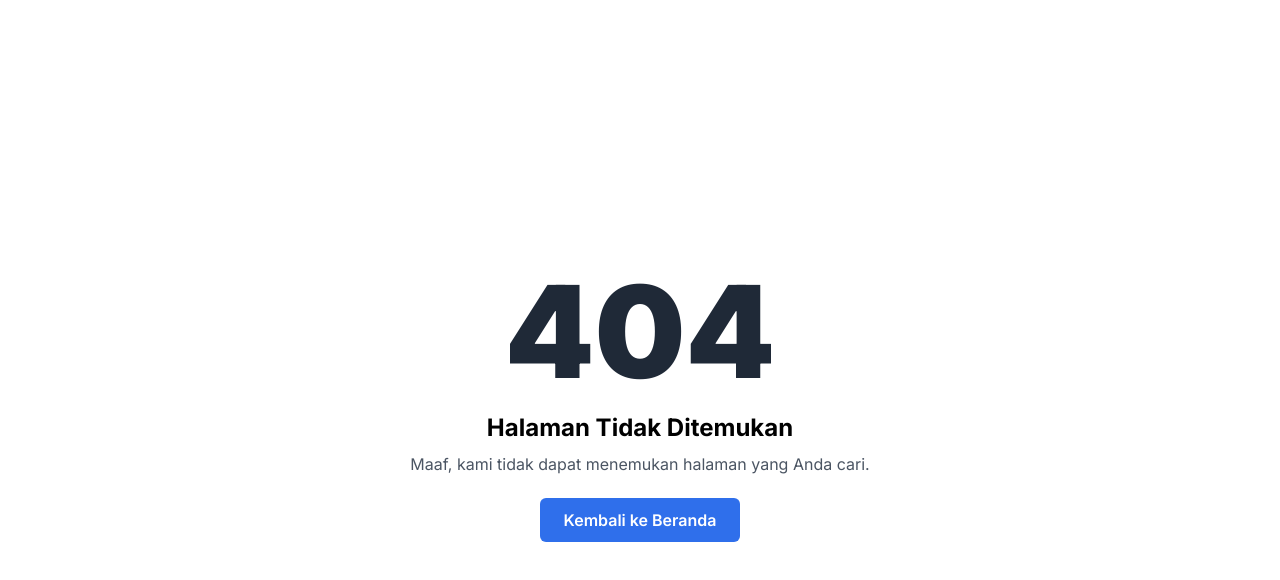
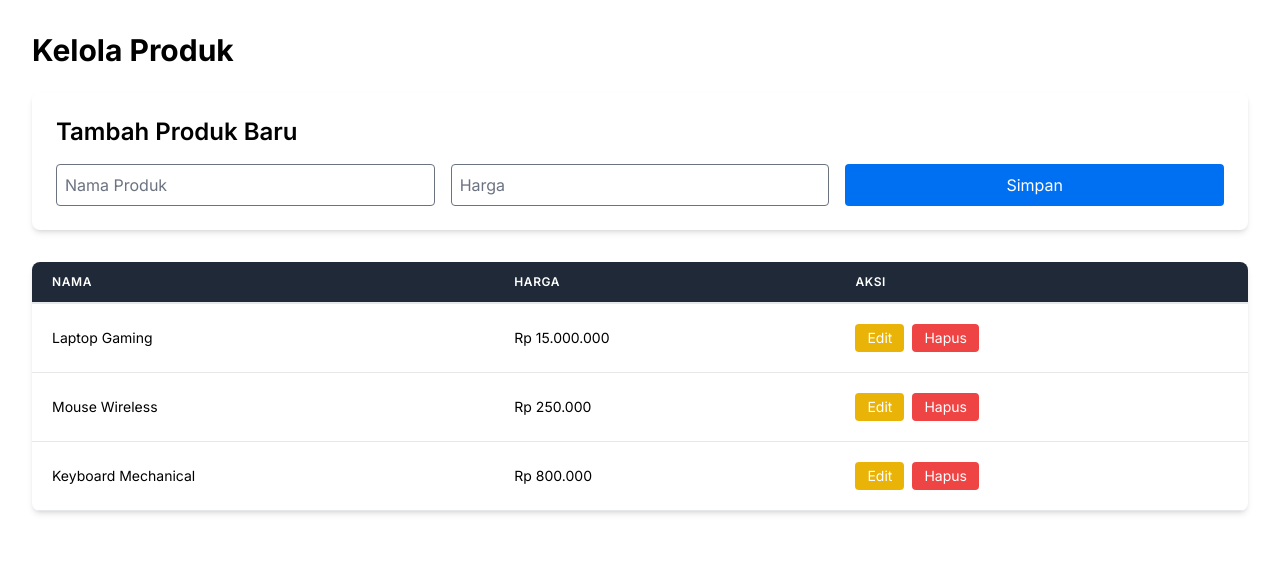
Before and after one commit to rafliad/jda-assignment-6-rafli, a Next.js app: page /products in a window 1280 px wide. Before the commit this address had no page. Shown: the top 580 px of the page. Built offline with nearby package versions, Linux system fonts and the light colour scheme; a web font is replaced by a local one.

Commit message:
implement frontend for products

```diff
--- a/app/page.tsx
+++ b/app/page.tsx
@@ -30,13 +30,8 @@ export default function Page() {
           </li>
           {/* Contoh link ke halaman dinamis */}
           <li>
-            <Link href="/products/1" className="hover:text-gray-300">
-              Produk 1
-            </Link>
-          </li>
-          <li>
-            <Link href="/products/laptop" className="hover:text-gray-300">
-              Produk Laptop
+            <Link href="/products" className="hover:text-gray-300">
+              Produk
             </Link>
           </li>
         </ul>
--- a/app/products/[id]/page.tsx
+++ /dev/null
@@ -1,23 +0,0 @@
-type ProductPageProps = {
-  params: {
-    id: string;
-  };
-};
-
-export default function ProductPage({ params }: ProductPageProps) {
-  return (
-    <main className="flex min-h-screen flex-col items-center p-24">
-      <div className="text-center">
-        <h1 className="text-4xl font-bold mb-4">Detail Produk</h1>
-        <p className="text-2xl text-blue-600 bg-blue-100 px-4 py-2 rounded-lg">
-          Anda sedang melihat produk dengan ID:{" "}
-          <span className="font-mono font-bold">{params.id}</span>
-        </p>
-        <p className="mt-8 max-w-md">
-          Ini adalah halaman dinamis. Konten halaman ini berubah berdasarkan
-          nilai `id` yang ada di URL. Anda bisa mencoba mengubah ID di URL
-        </p>
-      </div>
-    </main>
-  );
-}
--- /dev/null
+++ b/app/products/page.tsx
@@ -0,0 +1,163 @@
+"use client";
+
+import { useState, useEffect, FormEvent } from "react";
+
+type Product = {
+  id: number;
+  name: string;
+  price: number;
+};
+
+export default function ProductsPage() {
+  const [products, setProducts] = useState<Product[]>([]);
+  const [name, setName] = useState("");
+  const [price, setPrice] = useState("");
+  const [isUpdating, setIsUpdating] = useState<number | null>(null);
+
+  // Fungsi untuk mengambil data dari API
+  const fetchProducts = async () => {
+    const response = await fetch("/api/products");
+    const data = await response.json();
+    setProducts(data);
+  };
+
+  // Ambil data saat komponen pertama kali dimuat
+  useEffect(() => {
+    fetchProducts();
+  }, []);
+
+  // Fungsi untuk menangani submit form (Add & Update)
+  const handleSubmit = async (e: FormEvent) => {
+    e.preventDefault();
+
+    const url = isUpdating ? `/api/products/${isUpdating}` : "/api/products";
+    const method = isUpdating ? "PUT" : "POST";
+
+    const response = await fetch(url, {
+      method: method,
+      headers: { "Content-Type": "application/json" },
+      body: JSON.stringify({ name, price }),
+    });
+
+    if (response.ok) {
+      // Reset form dan state
+      setName("");
+      setPrice("");
+      setIsUpdating(null);
+      // Muat ulang data
+      fetchProducts();
+    }
+  };
+
+  // Fungsi untuk memulai proses update
+  const handleUpdate = (product: Product) => {
+    setIsUpdating(product.id);
+    setName(product.name);
+    setPrice(String(product.price));
+  };
+
+  // Fungsi untuk menghapus data
+  const handleDelete = async (id: number) => {
+    if (confirm("Apakah Anda yakin ingin menghapus produk ini?")) {
+      const response = await fetch(`/api/products/${id}`, { method: "DELETE" });
+      if (response.ok) {
+        fetchProducts(); // Muat ulang data
+      }
+    }
+  };
+
+  return (
+    <main className="container mx-auto p-8">
+      <h1 className="text-3xl font-bold mb-6">Kelola Produk</h1>
+
+      {/* Form untuk Tambah & Update */}
+      <form
+        onSubmit={handleSubmit}
+        className="mb-8 p-6 bg-white shadow-md rounded-lg"
+      >
+        <h2 className="text-2xl font-semibold mb-4">
+          {isUpdating ? "Update Produk" : "Tambah Produk Baru"}
+        </h2>
+        <div className="grid grid-cols-1 md:grid-cols-3 gap-4">
+          <input
+            type="text"
+            placeholder="Nama Produk"
+            value={name}
+            onChange={(e) => setName(e.target.value)}
+            className="p-2 border rounded"
+            required
+          />
+          <input
+            type="number"
+            placeholder="Harga"
+            value={price}
+            onChange={(e) => setPrice(e.target.value)}
+            className="p-2 border rounded"
+            required
+          />
+          <button
+            type="submit"
+            className="bg-blue-500 text-white p-2 rounded hover:bg-blue-600"
+          >
+            {isUpdating ? "Update" : "Simpan"}
+          </button>
+        </div>
+        {isUpdating && (
+          <button
+            onClick={() => {
+              setIsUpdating(null);
+              setName("");
+              setPrice("");
+            }}
+            className="text-sm text-gray-500 mt-2"
+          >
+            Batal Update
+          </button>
+        )}
+      </form>
+
+      {/* Tabel untuk Menampilkan List Produk */}
+      <div className="bg-white shadow-md rounded-lg overflow-hidden">
+        <table className="min-w-full leading-normal">
+          <thead className="bg-gray-800 text-white">
+            <tr>
+              <th className="px-5 py-3 border-b-2 text-left text-xs font-semibold uppercase tracking-wider">
+                Nama
+              </th>
+              <th className="px-5 py-3 border-b-2 text-left text-xs font-semibold uppercase tracking-wider">
+                Harga
+              </th>
+              <th className="px-5 py-3 border-b-2 text-left text-xs font-semibold uppercase tracking-wider">
+                Aksi
+              </th>
+            </tr>
+          </thead>
+          <tbody>
+            {products.map((product) => (
+              <tr key={product.id} className="border-b">
+                <td className="px-5 py-5 text-sm">{product.name}</td>
+                <td className="px-5 py-5 text-sm">
+                  Rp {new Intl.NumberFormat("id-ID").format(product.price)}
+                </td>
+                <td className="px-5 py-5 text-sm">
+                  <button
+                    onClick={() => handleUpdate(product)}
+                    className="bg-yellow-500 text-white py-1 px-3 rounded hover:bg-yellow-600 mr-2"
+                  >
+                    Edit
+                  </button>
+                  <button
+                    onClick={() => handleDelete(product.id)}
+                    className="bg-red-500 text-white py-1 px-3 rounded hover:bg-red-600"
+                  >
+                    Hapus
+                  </button>
+                </td>
+              </tr>
+            ))}
+          </tbody>
+        </table>
+      </div>
+    </main>
+  );
+}
```
